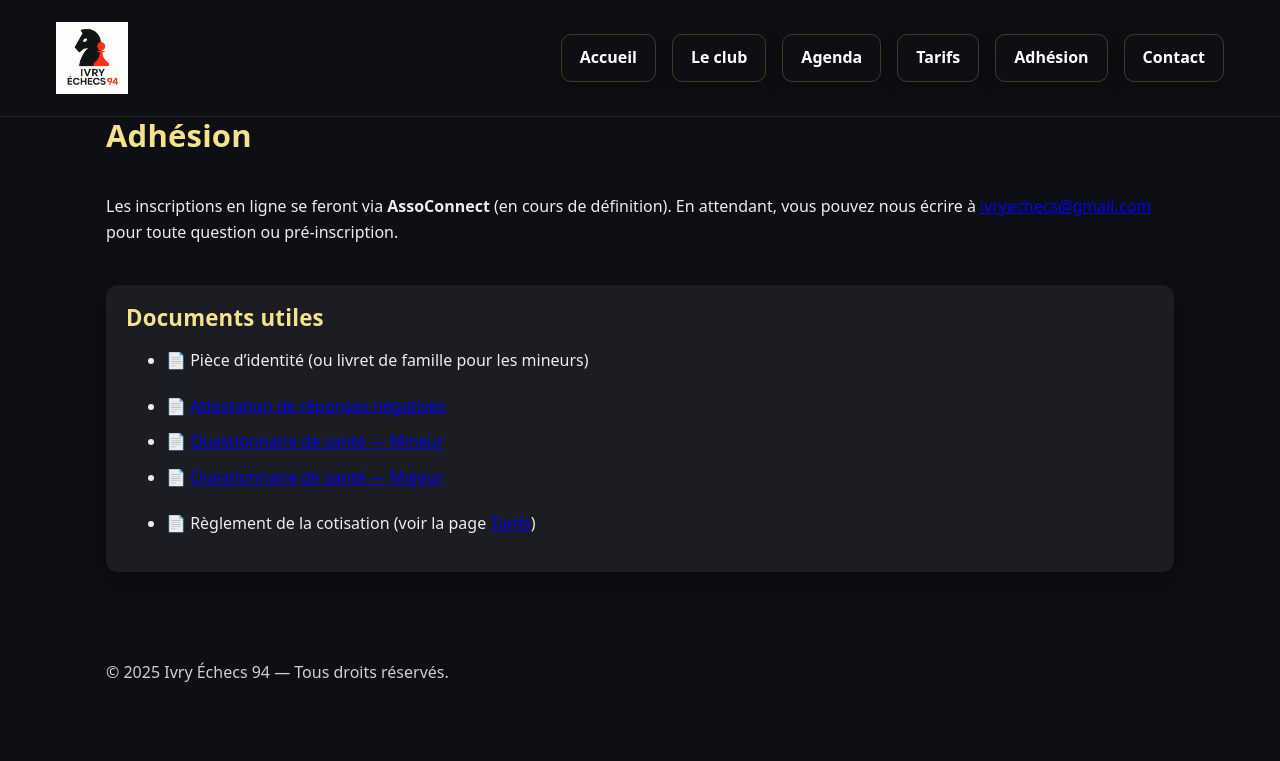
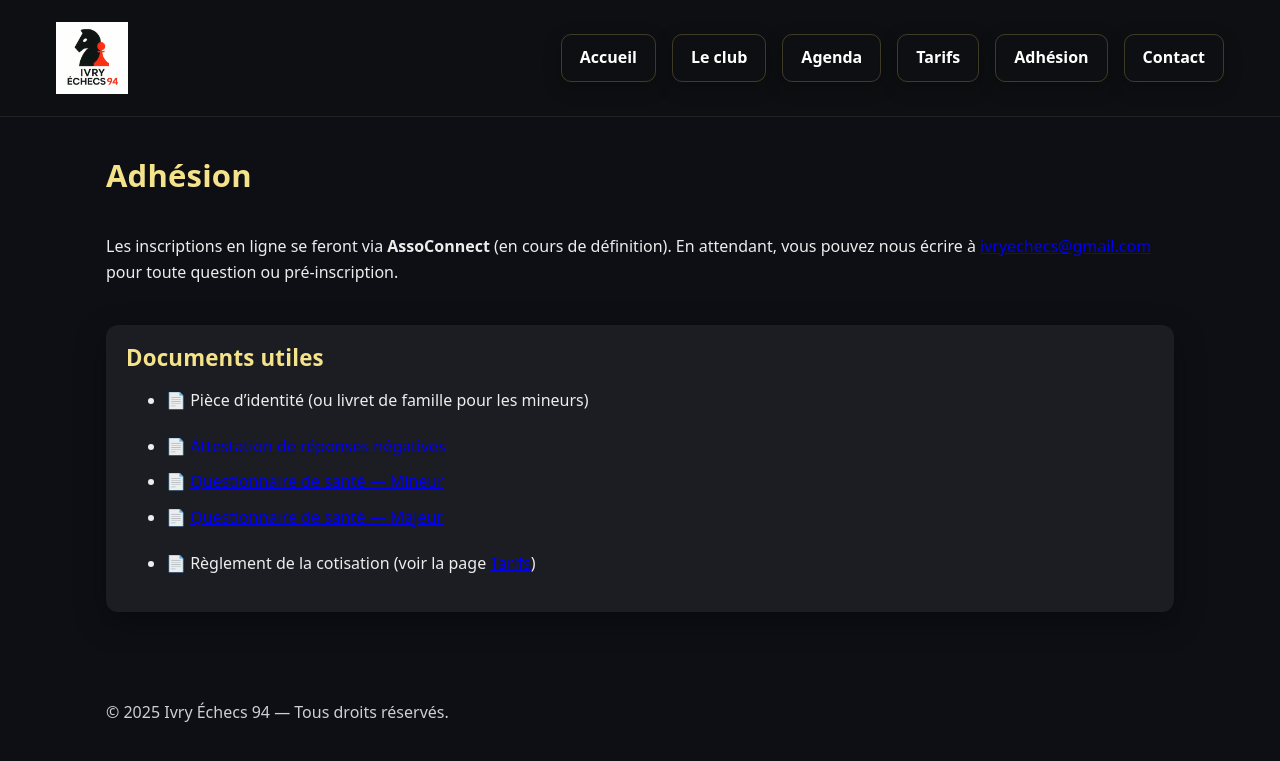
Before and after one commit to Nelwyn64/ivry-echecs-94, a Jekyll site: the page built from adhesion.html, in a window 1280 px wide. Shown: the top 761 px of the page. Built offline with Jekyll 4.4.1, drawn with Linux system fonts in a browser that asks for light colours.

Commit message:
Update Pages du site “adhesion”

```diff
--- a/adhesion.html
+++ b/adhesion.html
@@ -4,7 +4,7 @@ title: Ivry Échecs 94 — Adhésion
 meta_description: Adhérer au club Ivry Échecs 94.
 bg_image: bg-adhesion.jpg
 ---
-<section class="container">
+<section class="container"><p style="margin:40px 0;"></p>
   <h1 class="section-title">Adhésion</h1>
 <p style="margin:40px 0;"></p>
 
```
